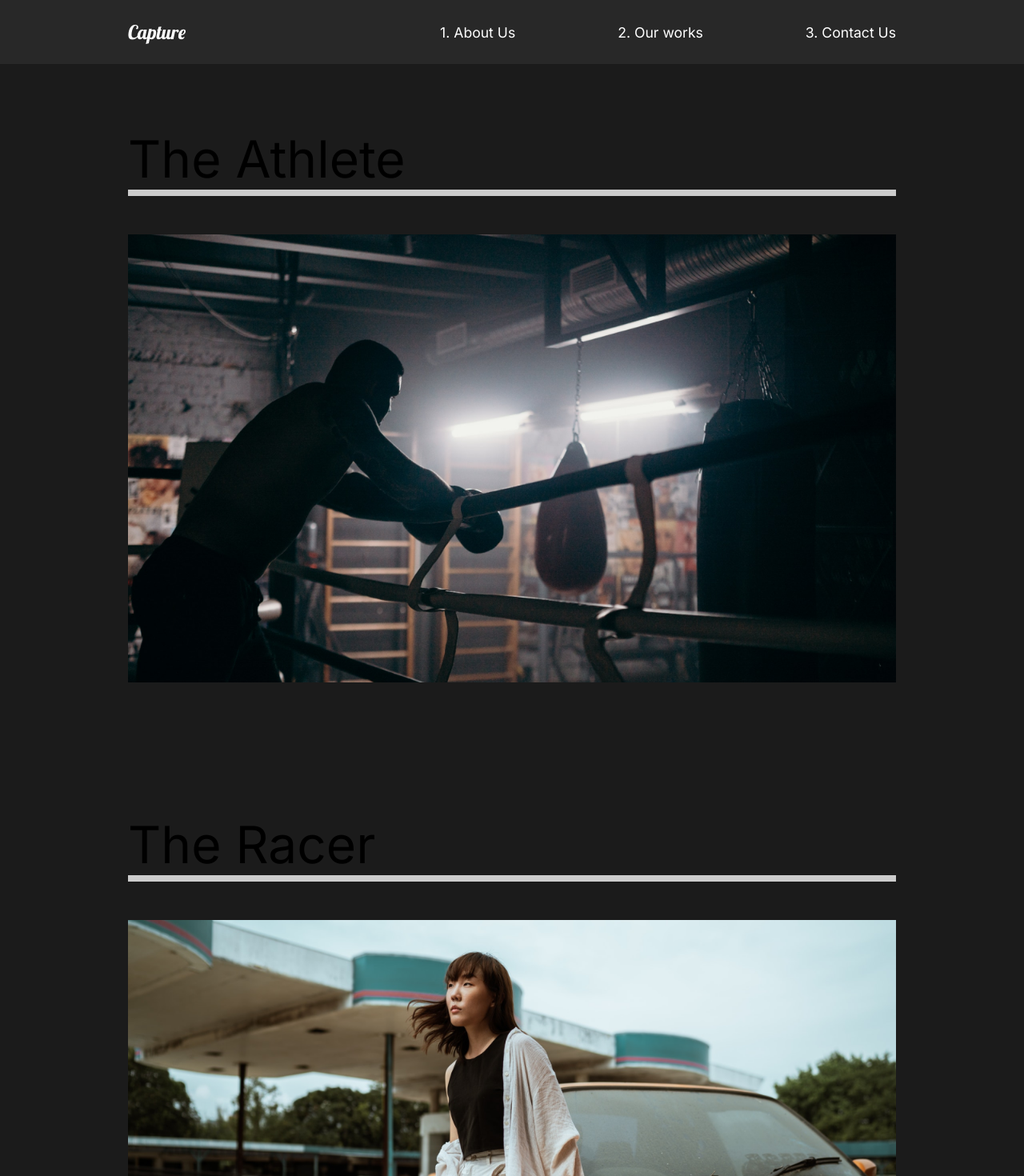
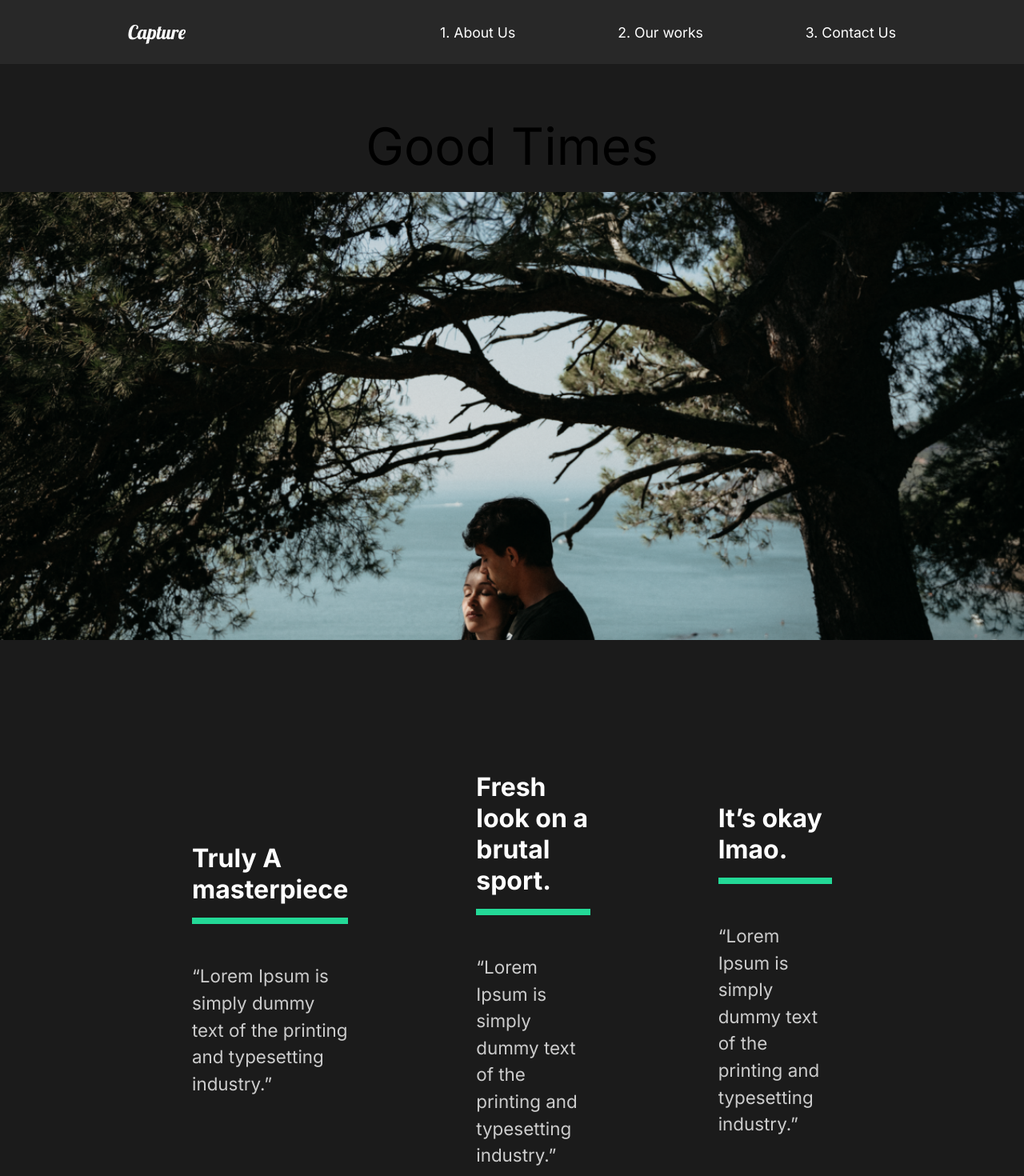
Before and after one commit to lukeist/edReact-capture, a React (Create React App) app: page /work/good-times in a window 1280 px wide. Shown: the top 1470 px of the page at 80% size. Built offline with nearby package versions, Linux system fonts and the light colour scheme.

Commit message:
11. Movie Details - useHistory

```diff
--- a/src/App.js
+++ b/src/App.js
@@ -6,6 +6,7 @@
 import Nav from "./components/Nav";
 import ContactUs from "./pages/ContactUs";
 import OurWork from "./pages/OurWork";
+import MovieDetail from "./pages/MovieDetail";
 // Router
 import { Switch, Route } from "react-router-dom";
 
@@ -18,8 +19,11 @@
         <Route path="/" exact>
           <AboutUs />
         </Route>
-        <Route path="/work">
+        <Route path="/work" exact>
           <OurWork />
+        </Route>
+        <Route path="/work/:id">
+          <MovieDetail />
         </Route>
         <Route path="/contact">
           <ContactUs />
--- /dev/null
+++ b/src/movieState.js
@@ -0,0 +1,81 @@
+//Import Images
+import athlete from './img/athlete-small.png';
+import goodtimes from './img/goodtimes-small.png';
+import theracer from './img/theracer-small.png';
+import athlete2 from './img/athlete2.png';
+import goodtimes2 from './img/good-times2.jpg';
+import theracer2 from './img/the-racer2.jpg';
+
+export const MovieState = () => {
+  return [
+    {
+      title: 'The Athlete',
+      mainImg: athlete,
+      secondaryImg: athlete2,
+      url: '/work/the-athlete',
+      awards: [
+        {
+          title: 'Truly A masterpiece',
+          description:
+            '“Lorem Ipsum is simply dummy text of the printing and typesetting industry.”',
+        },
+        {
+          title: 'Fresh look on a brutal sport.',
+          description:
+            '“Lorem Ipsum is simply dummy text of the printing and typesetting industry.”',
+        },
+        {
+          title: 'It’s okay lmao.',
+          description:
+            '“Lorem Ipsum is simply dummy text of the printing and typesetting industry.”',
+        },
+      ],
+    },
+    {
+      title: 'Good Times',
+      mainImg: goodtimes,
+      url: '/work/good-times',
+      secondaryImg: goodtimes2,
+      awards: [
+        {
+          title: 'Truly A masterpiece',
+          description:
+            '“Lorem Ipsum is simply dummy text of the printing and typesetting industry.”',
+        },
+        {
+          title: 'Fresh look on a brutal sport.',
+          description:
+            '“Lorem Ipsum is simply dummy text of the printing and typesetting industry.”',
+        },
+        {
+          title: 'It’s okay lmao.',
+          description:
+            '“Lorem Ipsum is simply dummy text of the printing and typesetting industry.”',
+        },
+      ],
+    },
+    {
+      title: 'The Racer',
+      mainImg: theracer,
+      url: '/work/the-racer',
+      secondaryImg: theracer2,
+      awards: [
+        {
+          title: 'Truly A masterpiece',
+          description:
+            '“Lorem Ipsum is simply dummy text of the printing and typesetting industry.”',
+        },
+        {
+          title: 'Fresh look on a brutal sport.',
+          description:
+            '“Lorem Ipsum is simply dummy text of the printing and typesetting industry.”',
+        },
+        {
+          title: 'It’s okay lmao.',
+          description:
+            '“Lorem Ipsum is simply dummy text of the printing and typesetting industry.”',
+        },
+      ],
+    },
+  ];
+};
--- /dev/null
+++ b/src/pages/MovieDetail.js
@@ -0,0 +1,102 @@
+import React, { useState, useEffect } from "react";
+import styled from "styled-components";
+import { useHistory } from "react-router-dom";
+import { MovieState } from "../movieState";
+
+const MovieDetail = () => {
+  const history = useHistory();
+  const url = history.location.pathname;
+  const [movies, setMovies] = useState(MovieState);
+  const [movie, setMovie] = useState(null);
+  // useEffect
+  useEffect(() => {
+    const currentMovie = movies.filter((stateMovie) => stateMovie.url === url);
+    setMovie(currentMovie[0]);
+  }, [movies, url]);
+
+  return (
+    <>
+      {movie && (
+        <Details>
+          <HeadLine>
+            <h2>{movie.title}</h2>
+            <img src={movie.mainImg} alt="movie image" />
+          </HeadLine>
+          <Awards>
+            {movie.awards.map((award) => (
+              <Award
+                title={award.title}
+                description={award.description}
+                key={award.title}
+              />
+            ))}
+          </Awards>
+          <ImageDisplay>
+            <img src={movie.secondaryImg} alt="movie image" />
+          </ImageDisplay>
+        </Details>
+      )}
+    </>
+  );
+};
+
+const Details = styled.div``;
+const ImageDisplay = styled.div`
+  min-height: 50vh;
+  img {
+    width: 100%;
+    height: 100vh;
+    object-fit: cover;
+  }
+`;
+const HeadLine = styled.div`
+  min-height: 90vh;
+  padding-top: 20vh;
+  position: relative;
+  h2 {
+    position: absolute;
+    top: 10%;
+    left: 50%;
+    transform: translate(-50%, -10%);
+  }
+  img {
+    width: 100%;
+    height: 70vh;
+    object-fit: cover;
+  }
+`;
+
+const Awards = styled.div`
+  min-height: 80vh;
+  display: flex;
+  margin: 5rem 10rem;
+  align-items: center;
+  justify-content: space-around;
+`;
+
+const AwardStyle = styled.div`
+  padding: 5rem;
+  h3 {
+    font-size: 2rem;
+  }
+  .line {
+    width: 100%;
+    background: #23d997;
+    height: 0.5rem;
+    margin: 1rem 0rem;
+  }
+  p {
+    padding: 2rem 0rem;
+  }
+`;
+// Award Component
+const Award = ({ title, description }) => {
+  return (
+    <AwardStyle>
+      <h3>{title}</h3>
+      <div className="line"></div>
+      <p>{description}</p>
+    </AwardStyle>
+  );
+};
+export default MovieDetail;
--- a/src/pages/OurWork.js
+++ b/src/pages/OurWork.js
@@ -12,21 +12,21 @@
       <Movie>
         <h2>The Athlete</h2>
         <div className="line"></div>
-        <Link>
+        <Link to="/work/the-athlete">
           <img src={athlete} alt="the athlete" />
         </Link>
       </Movie>
       <Movie>
         <h2>The Racer</h2>
         <div className="line"></div>
-        <Link>
+        <Link to="/work/the-racer">
           <img src={theracer} alt="the racer" />
         </Link>
       </Movie>
       <Movie>
         <h2>Good Times</h2>
         <div className="line"></div>
-        <Link>
+        <Link to="/work/good-times">
           <img src={goodtimes} alt="good times" />
         </Link>
       </Movie>
```
Also changed, not shown: 1 other file (tests, documents, lock files or other folders).
